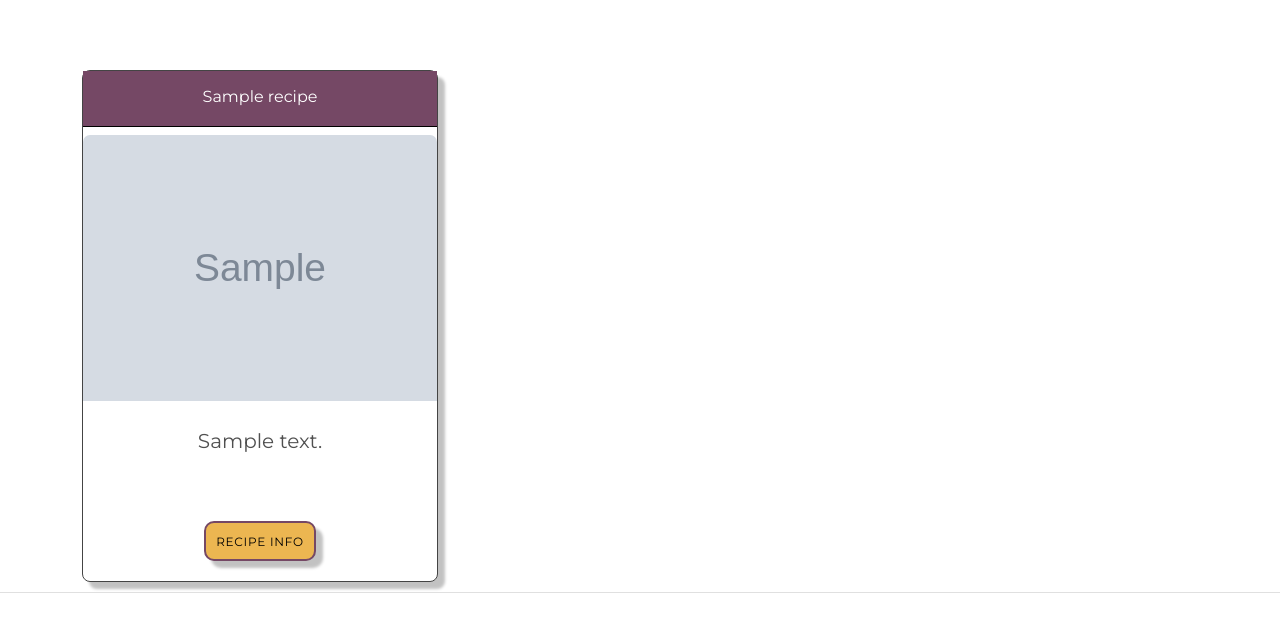
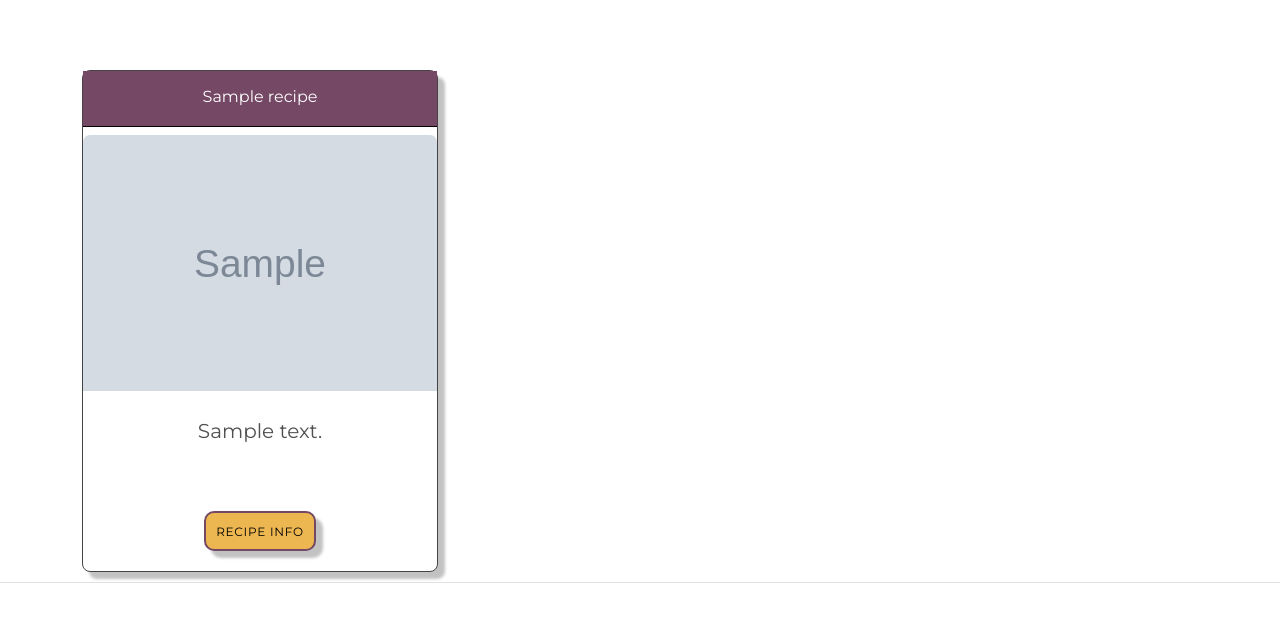
Before and after one commit to tony-reddington/goodfoodmood, a Flask app: page / in a window 1280 px wide. Shown: the part 678-1309 px from the top of the page. Run offline with Flask 2, Linux system fonts and the light colour scheme; grey boxes marked "Sample" are stand-in pictures; a database or web service that is not in the repository returns one stand-in record (values such as "Sample title"); some libraries are stand-ins or nearby versions.

Commit message:
Adding class name for styling images

```diff
--- a/templates/index.html
+++ b/templates/index.html
@@ -15,7 +15,7 @@
         <div class="card-control col-12 col-md-6 col-lg-4">
             <div class="card shadow-effect">
                 <h5 class="card-title text-center main-font secondary-color">{{ recipe.recipe_name }}</h5>
-                <img src="{{ recipe.image_url }}" class="card-img-top" alt="{{ recipe.recipe_name }}">
+                <img src="{{ recipe.image_url }}" class="card-img-top index-profile-img" alt="{{ recipe.recipe_name }}">
                 <div class="card-body">
                     <p class="card-text main-font">{{ recipe.description }}</p>
                 </div>
```
